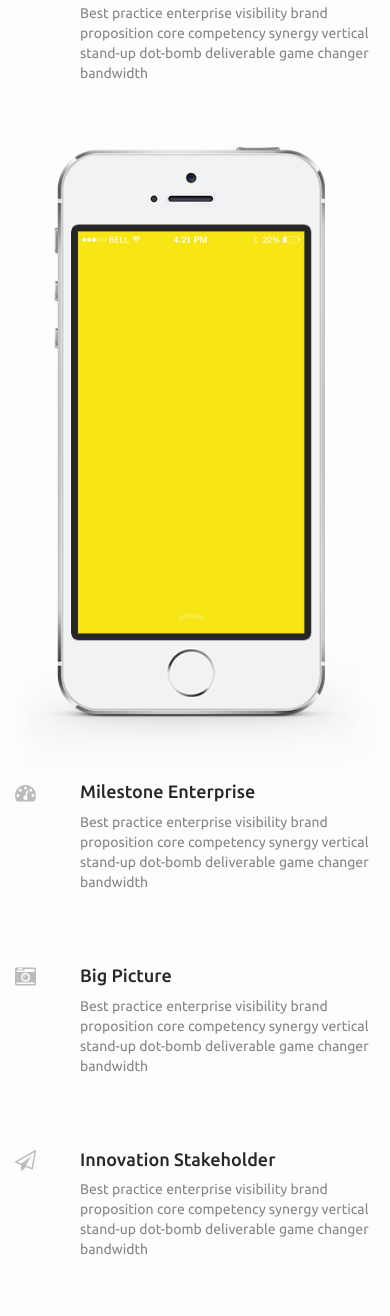
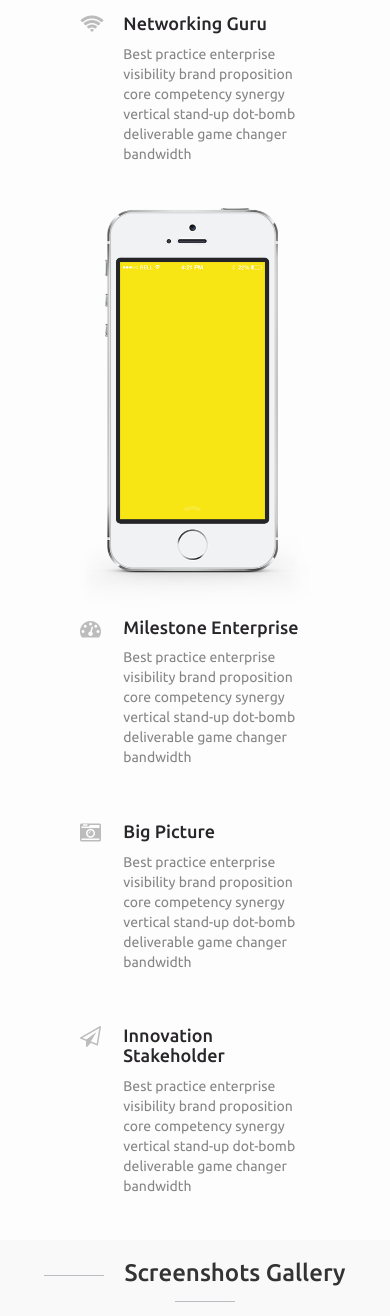
Before and after one commit to modojodo/Buzzy, a plain HTML site: page index.html in a window 390 px wide. Shown: the part 651-1967 px from the top of the page. Drawn offline with Linux system fonts and the light colour scheme.

Commit message:
Fixed the feature section responsiveness

```diff
--- a/index.html
+++ b/index.html
@@ -136,7 +136,7 @@
 
                 <!-- Features on the left hand side of the phone mockup-->
 
-                <div class="col-sm-4 col-md-3 col-md-offset-1">
+                <div class="col-xs-8 col-xs-offset-2 col-sm-4 col-sm-offset-0 col-md-3 col-md-offset-1 col-lg-3 col-lg-offset-1">
                     <div class="row feature_container">
                         <div class="col-xs-2">
                             <i class="fa fa-wrench"></i>
@@ -178,12 +178,12 @@
                     </div>
                 </div>
 
-                <div class="col-sm-4 col-md-4" id="iphone_mockup">
+                <div class="col-xs-8 col-xs-offset-2 col-sm-4 col-sm-offset-0 col-md-4 col-md-offset-0 col-lg-4 col-lg-offset-0" id="iphone_mockup">
                     <img class="img-responsive" src="img/iPhone-5S-White.png" alt=""/>
                 </div>
 
                 <!-- Features on the right hand side of the phone mockup-->
-                <div class="col-sm-4 col-md-3">
+                <div class=" col-xs-8 col-xs-offset-2 col-sm-4 col-sm-offset-0 col-md-3 col-md-offset-0 col-lg-3 col-lg-offset-0">
                     <div class="row feature_container">
                         <div class="col-xs-2">
                             <i class="fa fa-tachometer"></i>
```
